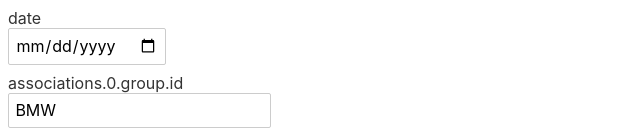
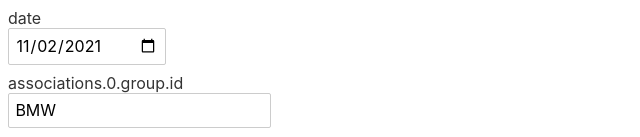
Before and after one commit to mucahiddayan/json-editor, a Svelte app: page / in a window 1280 px wide. Shown: the top 137 px of the page, without its empty margins (0-640 px from the left). Built offline with nearby package versions, Linux system fonts and the light colour scheme.

Commit message:
JE: improve date field

```diff
--- a/src/Editor.svelte
+++ b/src/Editor.svelte
@@ -4,7 +4,8 @@
 	const dispatch = createEventDispatcher();
 
 	export let value = {};
-	export let path;
+	export let path = '';
+	export let config={};
 	let entries = [];
 
 
@@ -33,13 +34,13 @@
 <svelte:options tag="json-editor"/>
 {#each entries as [key,val]}
 	{#if isObject(val)}
-		<svelte:self value={val} on:update={update} path={getPath(path,key)} />
+		<svelte:self value={val} on:update={update} path={getPath(path,key)} {config}/>
 	{:else if Array.isArray(val)}
 		{#each val.filter(isObject) as entry,index}
-			<svelte:self value={entry}  on:update={update} path={getPath(path,key,index)} />
+			<svelte:self value={entry}  on:update={update} path={getPath(path,key,index)} {config}/>
 		{/each}
-		<svelte:self value={val.filter(e=>!isObject(e))}  on:update={update} path={getPath(path,key)} />
+		<svelte:self value={val.filter(e=>!isObject(e))}  on:update={update} path={getPath(path,key)} {config}/>
 	{:else}
-	<Field on:fieldUpdated={update} path={getPath(path,key)} value={val}/>
+	<Field on:fieldUpdated={update} path={getPath(path,key)} value={val} {config}/>
 	{/if}
 {/each}
--- a/src/Field.svelte
+++ b/src/Field.svelte
@@ -7,8 +7,9 @@
 	import { createEventDispatcher } from 'svelte';
 	const dispatch = createEventDispatcher();
 
-	export let value;
-		export let path;
+	export let value = {};
+	export let config = {};
+	export let path = '';
 
 	const typeMapper = {
 		string: 'text',
@@ -24,7 +25,7 @@
 		if(val === 'true'|| val ==='false'){
 			return typeMapper['boolean'];
 		}
-		if(/([\.|\\|\/]\d{1,4})+$/g.test(val) && !isNaN(parseInt(val)) && new Date(val).toString() !== "Invalid Date"){
+		if(/([\.|\\|\/|-]\d{1,4})+$/g.test(val) && !isNaN(parseInt(val)) && new Date(val).toString() !== "Invalid Date"){
 		 return typeMapper['date'];
 		}
 		if(Array.isArray(val)){
@@ -37,10 +38,18 @@
 		return type;
 	}
 
+	function dateToDateInput(date){
+		const parts = new Intl.DateTimeFormat('uk',{}).formatToParts(date);
+		const d = new Proxy(parts, {get(o,f){
+			return o.find(e=> e.type===f).value;
+		}})
+		return `${d.year}-${d.month}-${d.day}`
+	}
+
 	function getValue(val){
 		const type = getType(value);
 		if(type === 'date'){
-			return new Date(val);
+			return dateToDateInput(new Date(val));
 		}
 		if(type === 'boolean'){
 			return val === 'true';
@@ -53,15 +62,16 @@
 	}
 
 	function submit(event){
-		const val = getType(value) === 'checkbox'? event.target.checked:getType(value) === 'multiselect'?getSelectedOptions(event.target):event.target.value;
-		dispatch('fieldUpdated',{value:val, path})
+		const type = getType(value);
+		const val =  type=== 'checkbox'? event.target.checked:type === 'multiselect'?getSelectedOptions(event.target):event.target.value;
+		dispatch('fieldUpdated',{value:type === 'number'?parseFloat(val):val, path})
 	}
 
 </script>
 
 <svelte:options tag="json-editor-field"/>
 <div class="field" data-path={path}>
-	<label for={path}>{path}</label>
+{#if !config.hideLabel}<label for={path}>{path}</label>{/if}
 	{#if getType(value) === 'textarea'}
 	<textarea on:blur={submit} {value} placeholder={path} id={path}/>
 	{:else if getType(value) === 'multiselect'}
@@ -71,7 +81,7 @@
 			{/each}
 		</select>
 	{:else}
-		<input on:blur={submit} on:change={submit} placeholder={path} id={path} type={getType(value)} value={getValue(value)} checked={getType(value)}/>
+		<input on:blur={submit} on:change={submit} placeholder={path} id={path} type={getType(value)} value={getValue(value)} data-value={getValue(value)} checked={getType(value)}/>
 	{/if}
 
 </div>
```
